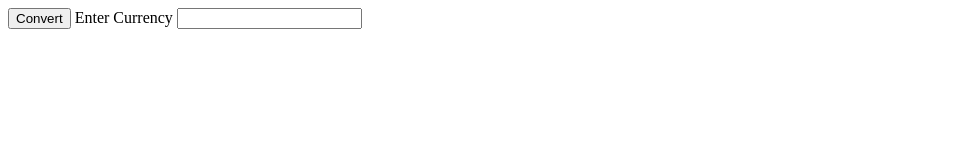
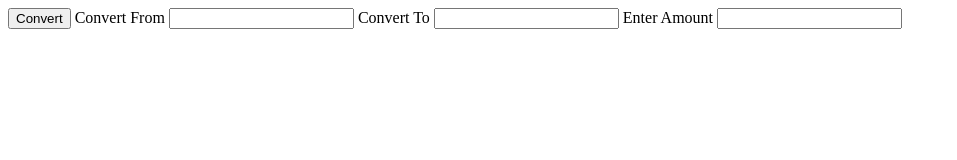
Before and after one commit to ConnorBurgess/Currency-exchanger, a plain HTML site: page src/index.html in a window 1280 px wide. Shown: the whole page, without its empty margins (0-957 px from the left). Drawn offline with Linux system fonts and the light colour scheme.

Commit message:
add more input fields

```diff
--- a/src/index.html
+++ b/src/index.html
@@ -6,11 +6,17 @@
 <body>
   <div id="output"></div>
   <button id="convert">Convert</button>
-  <label for="currency1">Enter Currency</label>
+  <label for="currency1">Convert From</label>
   <input list="currency" id="currency1" autocomplete="off">
   <datalist id="currency">
-    <option value="Edge">
   </datalist>
+  <label for="currency1">Convert To</label>
+  <input list="currency2" id="currency2" autocomplete="off">
+  <datalist id="currency2">
+  </datalist>
+  <label for="amount">Enter Amount</label>
+  <input input="number" id="amount" autocomplete="off">
+
 
 </body>
 </html>
```
